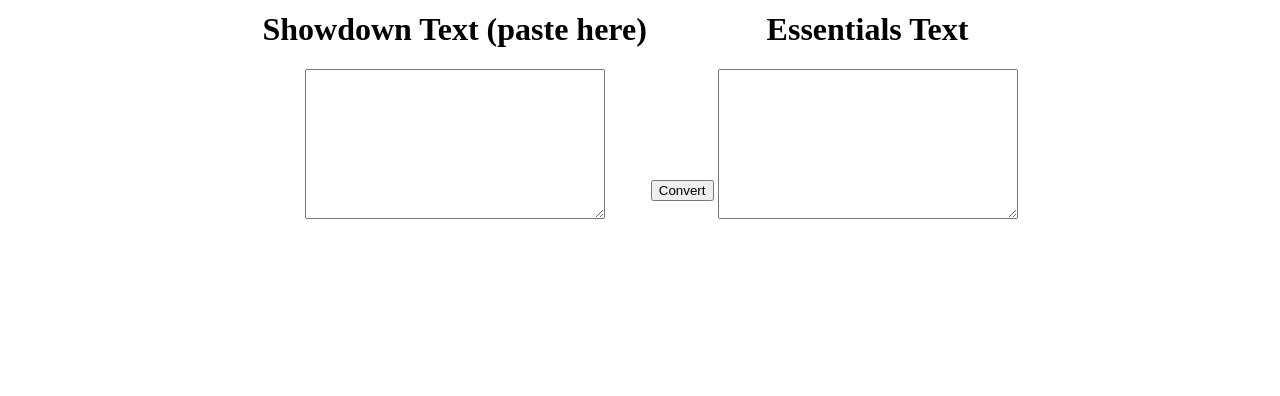
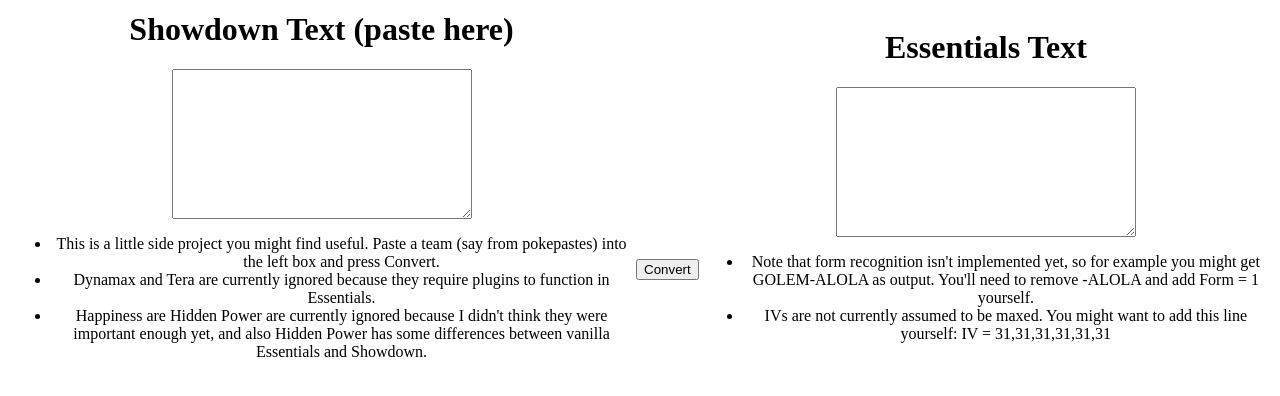
Before and after one commit to http404error/showdown-to-essentials, a plain HTML site: page index.html in a window 1280 px wide. Drawn offline with Linux system fonts and the light colour scheme.

Commit message:
Update index.html

```diff
--- a/index.html
+++ b/index.html
@@ -6,6 +6,11 @@
         <td>
           <h1>Showdown Text (paste here)</h1>
           <textarea id="showdown-text" style="width: 300px; height: 150px; margin-left: auto; margin-right: 0;"></textarea>
+          <ul>
+            <li>This is a little side project you might find useful. Paste a team (say from pokepastes) into the left box and press Convert.</li>
+            <li>Dynamax and Tera are currently ignored because they require plugins to function in Essentials.</li>
+            <li>Happiness are Hidden Power are currently ignored because I didn't think they were important enough yet, and also Hidden Power has some differences between vanilla Essentials and Showdown.</li>
+          </ul>
         </td>
         <td>
           <button id="convert" style="margin: auto; margin-top: 150px;">Convert</button>
@@ -13,6 +18,10 @@
         <td>
           <h1>Essentials Text</h1>
           <textarea id="essentials-text" style="width: 300px; height: 150px; margin-left: 0; margin-right: auto;"></textarea>
+          <ul>
+            <li>Note that form recognition isn't implemented yet, so for example you might get GOLEM-ALOLA as output. You'll need to remove -ALOLA and add Form = 1 yourself.</li>
+            <li>IVs are not currently assumed to be maxed. You might want to add this line yourself: IV = 31,31,31,31,31,31</li>
+          </ul>
         </td>
       </tr>
     </table>
```
